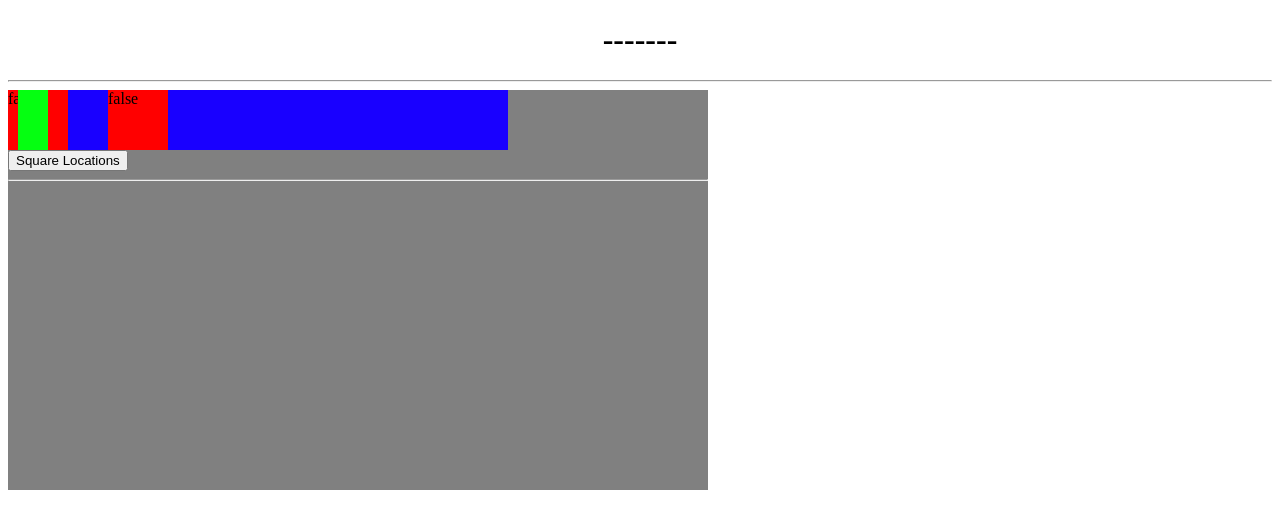
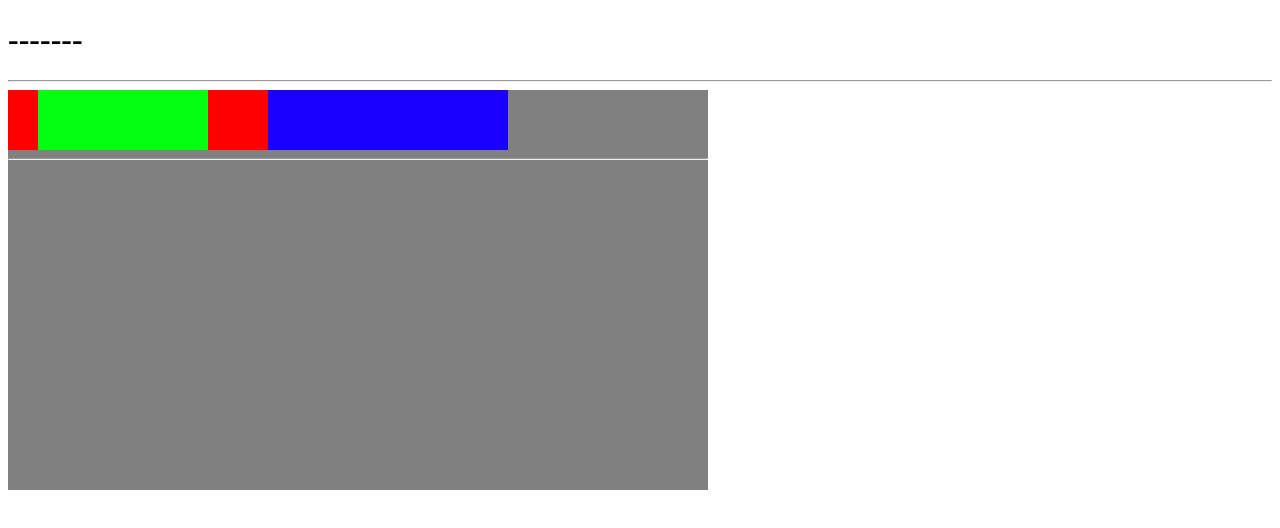
Before and after one commit to jrid758/slider, an Angular app: page / in a window 1280 px wide. Shown: the top 528 px of the page. Built offline with nearby package versions, Linux system fonts and the light colour scheme.

Commit message:
End and middle drag working for first time

```diff
--- a/src/app/app.component.html
+++ b/src/app/app.component.html
@@ -1,5 +1,5 @@
 <!--The content below is only a placeholder and can be replaced.-->
-<div style="text-align:center">
+<div style="user-select: none;">
     <h1>
       ------- {{ title }}
     </h1>
@@ -8,7 +8,7 @@
   <!-- <div class="slider" #parentSlider><div class="square" #someVar (mousemove)="dragging($event)" (mouseover)="movement($event)" (mouseup)="up($event)" (mousedown)="down($event)"></div></div> -->
   <hr>
 <div  class="timeline" >
-<slider [BeginningPos]='0' [EndingPos]='100'></slider>
+<slider [BeginningPos]='0' [EndingPos]='200'></slider>
 <hr>
 <!-- <slider></slider> -->
 </div>
--- a/src/app/app.module.ts
+++ b/src/app/app.module.ts
@@ -6,6 +6,7 @@ import { AppComponent } from './app.component';
 import { SliderComponent } from './slider/slider.component';
 import { SquareComponent } from './slider/square/square.component';
 import { clickOutsideDirective } from './slider/square/clickoutside.directive';
+import { BetweenComponent } from './slider/between/between.component';
 
 
 @NgModule({
@@ -13,7 +14,8 @@ import { clickOutsideDirective } from './slider/square/clickoutside.directive';
     AppComponent,
     SliderComponent,
     SquareComponent,
-    clickOutsideDirective
+    clickOutsideDirective,
+    BetweenComponent
   ],
   imports: [
     BrowserModule
--- /dev/null
+++ b/src/app/slider/between/between.component.css
@@ -0,0 +1,13 @@
+* {
+    box-sizing: border-box;
+}
+
+
+.between {
+    background-color: rgb(5, 255, 17);
+    height: 60px;
+    width: 300px;
+    display: inline-block;
+    position: absolute;
+    left: 30px;
+}
--- /dev/null
+++ b/src/app/slider/between/between.component.html
@@ -0,0 +1 @@
+<div class="between" #between></div>
--- /dev/null
+++ b/src/app/slider/between/between.component.ts
@@ -0,0 +1,123 @@
+import { Component, OnInit, ViewChild, ElementRef, HostListener, Renderer2, Input, AfterViewInit, EventEmitter, Output } from '@angular/core';
+
+@Component({
+  selector: 'between',
+  templateUrl: './between.component.html',
+  styleUrls: ['./between.component.css']
+})
+export class BetweenComponent implements OnInit, AfterViewInit {
+
+  isDown: boolean = false;
+  begEnd: number[] = [10,20];
+  squareBegin;
+  squareEnd;
+
+  // @Input() squareBegin; //good - these need to be outs
+  // @Input() squareEnd; //good - these need to be outs
+
+
+  @Input() set squareBegin2(val) {
+    this.squareBegin = val;
+    //this.rd.setStyle(this.elemRef.nativeElement, 'left', val + 'px');
+    this.betweenLength();
+  }
+
+  @Input() set squareEnd2(val) {
+    this.squareEnd = val;
+    //this.rd.setStyle(this.elemRef.nativeElement, 'left', val + 'px');
+    this.betweenLength();
+  }
+
+  @Output() middleMoved: EventEmitter<number[]> = new EventEmitter<number[]>();
+
+  offsetX //good
+  offsetSquareE //good
+
+  @ViewChild('between') between:ElementRef;
+
+  constructor(private rd: Renderer2, private elemRef: ElementRef) {
+
+
+  }
+
+  ngOnInit() {
+    this.betweenLength();
+  }
+
+  ngAfterViewInit() {
+
+
+  }
+
+  @HostListener('mouseover', ['$event'])
+  @HostListener('document:mouseout', ['$event'])
+  @HostListener('mousedown', ['$event'])
+  @HostListener('document:mousemove', ['$event'])
+  @HostListener('document:mouseup', ['$event'])
+  @HostListener('mouseout', ['$event'])
+  onEvent(event) {
+    let x = event.clientX;
+        switch(event.type) {
+            case "mousemove": {
+                if(this.isDown){
+                  this.rd.setStyle(this.between.nativeElement, 'left', (x + this.offsetX) + 'px');
+                  // this.BeginningPos = this.BeginningPos + (x + this.offsetX);
+                  // this.EndingPos = this.EndingPos + (x + this.offsetX);
+                  console.log("XXXXXXXX: " + x);
+
+                  this.squareBegin = (x + this.offsetX) - 30;
+                  // this.squareBegin = (x + (this.offsetX + this.offsetSquareS));
+                  this.squareEnd = (x + this.offsetX) + (this.offsetSquareE - 30);
+                  this.begEnd[0] = this.squareBegin;
+                  this.begEnd[1] = this.squareEnd;
+                  this.middleMoved.emit(this.begEnd);
+                  //this.moved.emit(this.elemRef.nativeElement.lastElementChild.offsetLeft);
+                  break;
+                }
+                break;
+            }
+
+            case "mouseup": {
+              this.isDown = false;
+              this.rd.setStyle(this.between.nativeElement, 'background-color', 'lime');
+
+              break;
+            }
+
+            case "mousedown": {
+              this.isDown = true;
+              this.offsetX = this.between.nativeElement.offsetLeft - x;
+              this.rd.setStyle(this.between.nativeElement, 'background-color', 'green');
+
+
+
+              this.offsetSquareE = this.squareEnd - this.squareBegin;
+              console.log("offsetE " + this.offsetSquareE);
+              console.log("offset " + this.offsetX);
+              break;
+            }
+
+
+            case "mouseover": {
+              this.rd.setStyle(this.between.nativeElement, 'background-color', 'purple');
+              break;
+            }
+
+            case "mouseout": {
+              break;
+            }
+
+        }
+
+  }
+
+
+  betweenLength(){
+    let width = this.squareEnd - this.squareBegin;
+
+    console.log("Width of green: " + width);
+    this.rd.setStyle(this.between.nativeElement, 'width', width +'px');
+    this.rd.setStyle(this.between.nativeElement, 'left', (this.squareBegin + 30) +'px');
+  }
+
+}
--- a/src/app/slider/slider.component.css
+++ b/src/app/slider/slider.component.css
@@ -7,14 +7,5 @@
     width: 500px;
     height: 60px;
     position: relative;
+    /* pointer-events: none;  */
 }
-
-.between {
-    background-color: rgb(5, 255, 17);
-    height: 60px;
-    width: 30px;
-    display: inline-block;
-    position: absolute;
-    left: 10px;
-    z-index: 0;
-}
--- a/src/app/slider/slider.component.html
+++ b/src/app/slider/slider.component.html
@@ -1,12 +1,13 @@
 
 
       <div class="slider" #parentSlider >
-          <square [howLong]="parentWidth" [position]="BeginningPos" #positionSquare (squarePos)="updatePos($event)"></square>
-          <div class="between" #between></div>
-          <square [howLong]="parentWidth" [position]="EndingPos" #positionSquare (squarePos)="updatePos($event)"></square>
+          <square  [position]="squareBegin"  (moved)="updateBeginning($event)" ></square>
+          <between [squareBegin2]="squareBegin" [squareEnd2]="squareEnd" (middleMoved)="updateSquares($event)"></between>
+          <!-- <div class="between" #between clickON>{{isDown}}</div> -->
+          <square  [position]="squareEnd"  (moved)="updateEnd($event)"></square>
         <!-- <div class="square" #someVar  (mouseover)="movement($event)" (mouseup)="up($event)" (mousedown)="down($event)"></div> -->
         <!-- <div class="square" #someVar2  (mouseover)="movement($event)" (mouseup)="up($event)" (mousedown)="down($event)"></div> -->
         <!-- <div class="square" #someVar2 (mousemove)="dragging($event)" (mouseover)="movement($event)" (mouseup)="up($event)" (mousedown)="down($event)"></div> -->
       </div>
 
-      <button (click)="getUpdatedPositionsSquares()">Square Locations</button>
+      <!-- <button (click)="getUpdatedPositionsSquares()" style="user-select: none;">Square Locations</button> -->
--- a/src/app/slider/slider.component.ts
+++ b/src/app/slider/slider.component.ts
@@ -1,6 +1,9 @@
-import { Component, AfterViewInit, ElementRef,Renderer2, ViewChild, HostListener, ViewChildren, QueryList, Input } from '@angular/core';
+import { Component, AfterViewInit, ElementRef,Renderer2, ViewChild, HostListener, ViewChildren, QueryList, Input, Directive, OnInit } from '@angular/core';
 import { SquareComponent } from './square/square.component';
 // import { SquareComponent } from './square/square.component';
+
+
+
 
 
 @Component({
@@ -8,44 +11,50 @@ import { SquareComponent } from './square/square.component';
   templateUrl: './slider.component.html',
   styleUrls: ['./slider.component.css']
 })
-export class SliderComponent implements AfterViewInit{
+export class SliderComponent implements OnInit, AfterViewInit {
+
 
 
   @ViewChild('parentSlider') parentRef:ElementRef;
-  @ViewChild('between') between:ElementRef;
+
   // @ViewChildren('positionSquare') squares: QueryList<ElementRef>;
   @ViewChildren(SquareComponent) squares: QueryList<SquareComponent>;
 
 
 
   offsetX: number;
+  offsetSquareS: number;
+  offsetSquareE: number;
   isDown: boolean = false;
-  parentWidth: number = 500;
   howLongSpace: number;
+
+  squareEnd: number;
+  squareBegin: number;
 
   @Input() BeginningPos: number;
   @Input() EndingPos: number;
 
+
+
   constructor(private rd: Renderer2, private elemRef: ElementRef) {
+    this.squareEnd = this.EndingPos;
+    this.squareBegin = this.BeginningPos;
+
 
   }
 
+  ngOnInit(): void {
+    this.squareEnd = this.EndingPos;
+    this.squareBegin = this.BeginningPos;
+  }
 
 
   ngAfterViewInit() {
-    this.parentWidth = this.parentRef.nativeElement.offsetWidth;
+
     // this.squares.changes;
     console.log(this.squares)
 
-    this.squares.changes.subscribe( () => {
-
-      console.log("update");
-      //this.saySomething();
-      // this.howLongSpace = this.squares.last.position - this.squares.first.position;
-      // this.rd.setStyle(this.between.nativeElement, 'left', this.squares.first + 'px');
-      // this.rd.setStyle(this.between.nativeElement, 'width', this.howLongSpace + 'px');
-       }
-    )
+    //this.betweenLength();
 
 
 
@@ -62,14 +71,47 @@ export class SliderComponent implements AfterViewInit{
     console.log("Hello");
   }
 
-  updatePos(number: number): void {
-    console.log(`On number: ${number}`);
 
+
+  updateBeginning(number: number): void {
+    console.log(`On beginning number: ${number}`);
+    this.squareBegin = number;
+    //this.betweenLength();
+
+  }
+
+  updateEnd(number: number): void {
+    console.log(`On end number: ${number}`);
+    this.squareEnd = number;
+    //this.betweenLength();
+
+  }
+
+  updateSquares(number: number[]) {
+    this.squareBegin = number[0];
+    this.squareEnd = number[1];
+    //console.log(`This is the update number: ${number}`);
+    console.log("Happy");
   }
 
   getUpdatedPositionsSquares() {
     console.log(this.squares)
   }
+
+
+  // @HostListener('document:click', ['$event'])
+
+
+
+
+
+
+
+
+
+
+
+
 
   // whatToDo(event) {
   //   console.log("What is this");
--- a/src/app/slider/square/square.component.css
+++ b/src/app/slider/square/square.component.css
@@ -10,4 +10,5 @@
     height: 60px;
     position: absolute;
     cursor: move;
+    user-select: none;
 }
--- a/src/app/slider/square/square.component.html
+++ b/src/app/slider/square/square.component.html
@@ -3,4 +3,5 @@
 
 <!-- <div class="square" #someVar  (mousemove)="dragging($event)" (mouseover)="mouseOverItem($event)" (mouseup)="up($event)" (mousedown)="down($event)" clickOutside></div> -->
 <!-- <div class="square" #someVar  clickOutside></div> -->
-<div class="square" #someVar>{{isDown}}</div>
+<!-- <div class="square" #someVar>{{isDown}}</div> -->
+<div class="square" #someVar></div>
--- a/src/app/slider/square/square.component.ts
+++ b/src/app/slider/square/square.component.ts
@@ -9,10 +9,13 @@ import { Component, AfterViewInit, ElementRef,Renderer2, ViewChild, HostListener
 export class SquareComponent implements AfterViewInit{
   @ViewChild('someVar') el:ElementRef;
   // @ContentChild('parentSlider') parent:ElementRef;
-  @Input() howLong;
-  @Input() position: number;
 
-  @Output() squarePos: EventEmitter<number> = new EventEmitter<number>();
+  @Input() set position(val) {
+    this.rd.setStyle(this.elemRef.nativeElement.lastElementChild, 'left', val + 'px');
+    console.log("fire");
+  }
+
+  @Output() moved: EventEmitter<number> = new EventEmitter<number>();
 
   parentSlider
   colorChange: boolean = true;
@@ -26,7 +29,7 @@ export class SquareComponent implements AfterViewInit{
 
   }
 
-  @HostListener('document:click', ['$event'])
+  // @HostListener('document:click', ['$event'])
   @HostListener('mouseover', ['$event'])
   @HostListener('document:mouseout', ['$event'])
   @HostListener('mousedown', ['$event'])
@@ -51,6 +54,7 @@ export class SquareComponent implements AfterViewInit{
                   // console.log("elemRef");
                   // console.log(this.elemRef);
                   this.rd.setStyle(this.elemRef.nativeElement.lastElementChild, 'left', (x + this.offsetX) + 'px');
+                  this.moved.emit(this.elemRef.nativeElement.lastElementChild.offsetLeft);
                   //this.rd.setStyle(this.elemRef.nativeElement.lastElementChild, 'left', this.posOffest + 'px');
                   break;
                 }
@@ -59,9 +63,8 @@ export class SquareComponent implements AfterViewInit{
 
             case "mouseup": {
               this.isDown = false;
-              this.rd.setStyle(this.elemRef.nativeElement.lastElementChild, 'background-color', 'white');
-              this.position = this.elemRef.nativeElement.lastElementChild.offsetLeft;
-              this.squarePos.emit(this.elemRef.nativeElement.lastElementChild.offsetLeft);
+              this.rd.setStyle(this.elemRef.nativeElement.lastElementChild, 'background-color', 'orange');
+
               break;
             }
 
@@ -79,7 +82,7 @@ export class SquareComponent implements AfterViewInit{
             }
 
             case "mouseout": {
-              this.rd.setStyle(this.elemRef.nativeElement.lastElementChild, 'background-color', 'red');
+              //this.rd.setStyle(this.elemRef.nativeElement.lastElementChild, 'background-color', 'red');
               break;
             }
 
@@ -96,7 +99,7 @@ export class SquareComponent implements AfterViewInit{
   ngAfterViewInit() {
     console.log("ready");
     this.isDown = false;
-    this.rd.setStyle(this.elemRef.nativeElement.lastElementChild, 'left', this.position + 'px');
+
     // console.log("di I get el:" + this.el.nativeElement);
     // console.log("Child is here: " + this.el.nativeElement.offsetLeft + " " + this.el.nativeElement.offsetTop);
     //console.log(this.elemRef.nativeElement.children[0].innerText);
```
Also changed, not shown: 1 other file (tests, documents, lock files or other folders).
